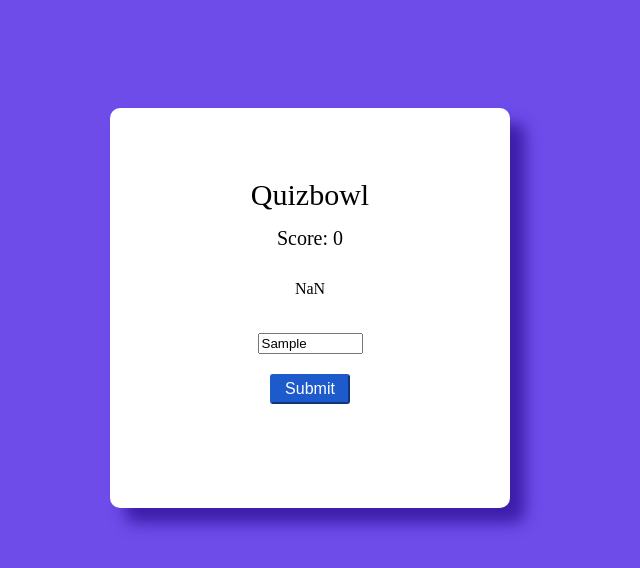
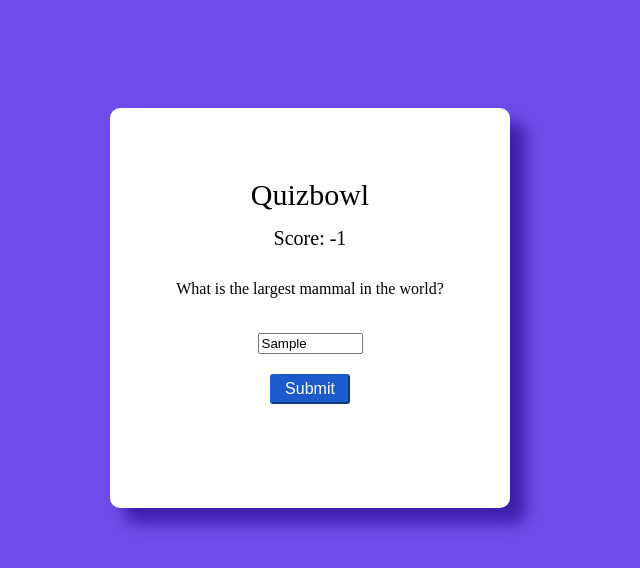
Before and after one commit to msolo30/quiz_bowl, a plain HTML site: page index.html in a window 1280 px wide. Both pictures are taken after typing "Sample" into the empty fields and a click on the button "Submit". Shown: the whole page, without its empty margins (330-970 px from the left). Drawn offline with Linux system fonts and the light colour scheme.

Commit message:
finished js

```diff
--- a/index.html
+++ b/index.html
@@ -1,26 +1,30 @@
 <!DOCTYPE html>
 <html lang="en">
+
 <head>
     <meta charset="UTF-8">
     <meta name="viewport" content="width=device-width, initial-scale=1.0">
     <title>Quizbowl</title>
     <link rel="stylesheet" href="style.css">
 </head>
+
 <body>
     <div class="box">
         <div class="title">
             Quizbowl
         </div>
         <div class="score">
-            Score: 0
+            Score:
         </div>
         <div class="qa">
-            NaN
+            <p>Question</p>
         </div>
-    <div class="input-container">
-        <input type="text" id="name" name="name" size="10"/></div>
+        <div class="input-container">
+            <input type="text" id="name" name="name" size="10" />
+        </div>
         <button type="button" class="button">Submit</button>
     </div>
     <script src="script.js"></script>
 </body>
+
 </html>
--- a/script.js
+++ b/script.js
@@ -1,8 +1,40 @@
-let answerList[]
+let questionList = ['What is the largest mammal in the world?', 'Who painted the Mona Lisa?', 'Who was the first televised president?'];
+let answerList = ['whales', 'da vinci', 'FDR'];
+let score = 0;
+let questionIndex = 0;
 
-const question = document.querySelector('.box')
-question.textContent = answerList[questionIndex]
+const question = document.querySelector('.qa');
+const button = document.querySelector('.button');
+const input = document.querySelector('.input-container');
+let scoreContainer = document.querySelector('.score');
 
-let score = 0;
+question.textContent = questionList[questionIndex];
+console.log(question);
 
-let isCorrect = true
+let sumbitFunction = () => {
+    button.addEventListener('click', () => {
+        if (input.value === answerList[questionIndex]) {
+            questionIndex += 1;
+            score += 1;
+            question.textContent = questionList[questionIndex];
+            scoreContainer.textContent = "Score: " + score;
+        } else {
+            score -= 1;
+            scoreContainer.textContent = "Score: " + score;
+        }
+        //Put endgame function here
+        endGame();
+    });
+}
+
+let endGame = () => {
+    if (questionIndex > 2) {
+        scoreContainer.textContent = "Final Score: " + score;
+        question.textContent = "Congratulations, play again!";
+        input.style.display = "none";
+        button.style.display = "none";
+    }
+}
+
+
+sumbitFunction();
```
